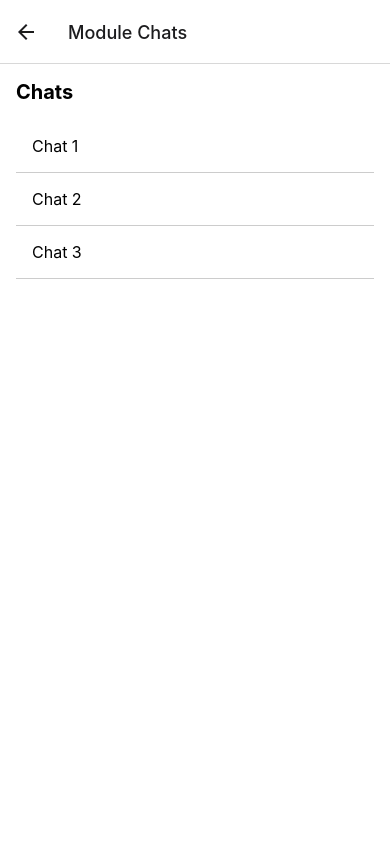
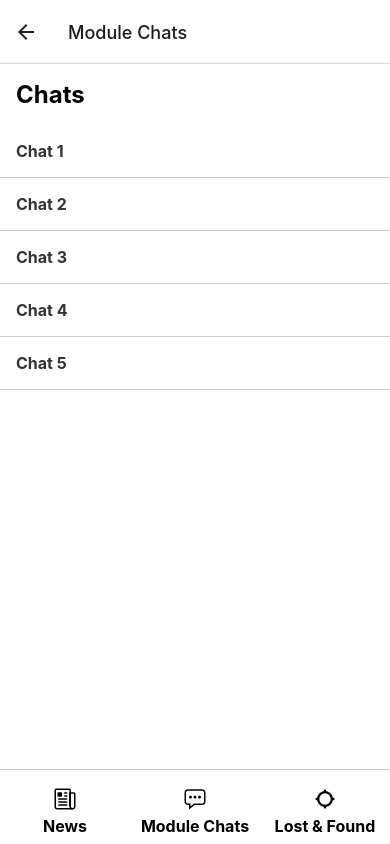
Before and after one commit to tallkoh/TheUnifiers, a React Native app in the folder frontend/: screen /Chat in a window 390 px wide. Built offline with nearby package versions, Linux system fonts and the light colour scheme.

Commit message:
Update ChatPage.js

```diff
--- a/frontend/ChatPage.js
+++ b/frontend/ChatPage.js
@@ -1,11 +1,16 @@
 import React, { useState } from 'react';
-import { StyleSheet, View, Text, FlatList, TextInput, TouchableOpacity } from 'react-native';
+import { StyleSheet, View, Text, FlatList, TextInput, TouchableOpacity, SafeAreaView } from 'react-native';
+import HomeScreen from './App'
+import Icon from 'react-native-vector-icons/Ionicons';
 
-const ChatPage = () => {
+
+const ChatPage = ({ navigation }) => {
   const [chats, setChats] = useState([
     { id: '1', title: 'Chat 1', messages: [] },
     { id: '2', title: 'Chat 2', messages: [] },
     { id: '3', title: 'Chat 3', messages: [] },
+    { id: '4', title: 'Chat 4', messages: [] },
+    { id: '5', title: 'Chat 5', messages: [] },
     // Add more chats as needed
   ]);
 
@@ -51,7 +56,7 @@ const ChatPage = () => {
 
   if (currentChat) {
     return (
-      <View style={styles.container}>
+      <SafeAreaView style={styles.container}>
         <Text style={styles.pageTitle}>{currentChat.title}</Text>
         <FlatList
           data={currentChat.messages}
@@ -59,7 +64,7 @@ const ChatPage = () => {
           keyExtractor={(item, index) => index.toString()}
           contentContainerStyle={styles.messageList}
         />
-        <View style={styles.messageInputContainer}>
+        <SafeAreaView style={styles.messageInputContainer}>
           <TextInput
             style={styles.messageInput}
             value={messageText}
@@ -67,26 +72,58 @@ const ChatPage = () => {
             placeholder="Type a message..."
             placeholderTextColor="#999"
             autoCorrect={false}
-            onSubmitEditing={handleSendMessage} // Updated prop to handle send on enter key press
+            onSubmitEditing={handleSendMessage}
             returnKeyType="send"
           />
           <TouchableOpacity style={styles.sendButton} onPress={handleSendMessage}>
             <Text style={styles.sendButtonText}>Send</Text>
           </TouchableOpacity>
+        </SafeAreaView>
+
+        {/* Bottom bar */}
+        <View style={styles.bottomBar}>
+        <TouchableOpacity style={styles.bottomBarButton} onPress={() => navigation.navigate('Home')}>
+          <Icon name="md-newspaper-outline" size={24} style={styles.icon} />
+          <Text style={styles.bottomBarButtonText}>News</Text>
+        </TouchableOpacity>
+          <TouchableOpacity style={styles.bottomBarButton} >
+            <Icon name="chatbox-ellipses-outline" size={24} style={styles.icon} />
+            <Text style={styles.bottomBarButtonText}>Module Chats</Text>
+          </TouchableOpacity>
+          <TouchableOpacity style={styles.bottomBarButton}>
+            <Icon name="locate" size={24} style={styles.icon} />
+            <Text style={styles.bottomBarButtonText}>Lost & Found</Text>
+          </TouchableOpacity>
         </View>
-      </View>
+      </SafeAreaView>
     );
   }
 
   return (
-    <View style={styles.container}>
+    <SafeAreaView style={styles.container}>
       <Text style={styles.pageTitle}>Chats</Text>
       <FlatList
         data={chats}
         renderItem={renderChatItem}
         keyExtractor={(item) => item.id}
       />
+
+      {/* Bottom bar */}
+      <View style={styles.bottomBar}>
+      <TouchableOpacity style={styles.bottomBarButton} onPress={() => navigation.navigate('Home')}>
+        <Icon name="md-newspaper-outline" size={24} style={styles.icon} />
+        <Text style={styles.bottomBarButtonText}>News</Text>
+      </TouchableOpacity>
+      <TouchableOpacity style={styles.bottomBarButton} onPress={() => navigation.navigate('Chat')}>
+        <Icon name="chatbox-ellipses-outline" size={24} style={styles.icon} />
+        <Text style={styles.bottomBarButtonText}>Module Chats</Text>
+      </TouchableOpacity>
+      <TouchableOpacity style={styles.bottomBarButton}>
+        <Icon name="locate" size={24} style={styles.icon} />
+        <Text style={styles.bottomBarButtonText}>Lost & Found</Text>
+      </TouchableOpacity>
     </View>
+    </SafeAreaView>
   );
 };
 
@@ -94,20 +131,22 @@ const styles = StyleSheet.create({
   container: {
     flex: 1,
     backgroundColor: '#fff',
-    padding: 16,
   },
   pageTitle: {
-    fontSize: 20,
+    fontSize: 24,
     fontWeight: 'bold',
-    marginBottom: 16,
+    padding: 16,
   },
   chatItem: {
     padding: 16,
     borderBottomWidth: 1,
     borderBottomColor: '#ccc',
+    justifyContent: 'center',
   },
   chatTitle: {
     fontSize: 16,
+    fontWeight: 'bold',
+    color: '#333',
   },
   messageList: {
     flexGrow: 1,
@@ -115,25 +154,31 @@ const styles = StyleSheet.create({
   },
   messageItem: {
     padding: 8,
-    backgroundColor: '#f2f2f2',
+    backgroundColor: '#DCF8C6',
     marginVertical: 4,
     borderRadius: 8,
+    alignSelf: 'flex-start', // Align messages to the left
+    maxWidth: '80%', // Limit the maximum width of the message bubble
   },
   messageInputContainer: {
     borderTopWidth: 1,
     borderTopColor: '#ccc',
     paddingVertical: 8,
+    paddingHorizontal: 8,
     flexDirection: 'row',
     alignItems: 'center',
   },
   messageInput: {
     flex: 1,
     borderWidth: 1,
-    borderColor: '#ccc',
+    borderColor: '#D7D7D7', // Use a color similar to Telegram's input field border color
     borderRadius: 20,
+    paddingLeft: 2,
     paddingVertical: 8,
     paddingHorizontal: 12,
     marginRight: 8,
+    backgroundColor: '#FFF', // Use a color for input field background
+    color: '#333', // Use a color similar to Telegram's input field text color
   },
   sendButton: {
     backgroundColor: '#007BFF',
@@ -145,6 +190,27 @@ const styles = StyleSheet.create({
     color: '#fff',
     fontWeight: 'bold',
   },
+  bottomBar: {
+    flexDirection: 'row',
+    justifyContent: 'space-around', // Space the buttons evenly
+    alignItems: 'center',
+    borderTopWidth: 1,
+    borderColor: '#ccc',
+    paddingTop: 8,
+  },
+  bottomBarButton: {
+    flex: 1, // Equal flex distribution for all buttons
+    paddingVertical: 8,
+    alignItems: 'center',
+  },
+  bottomBarButtonText: {
+    fontSize: 16,
+    fontWeight: 'bold',
+    textAlign: 'center',
+  },
+  icon: {
+    marginBottom: 4,
+  },
 });
 
 export default ChatPage;
```
